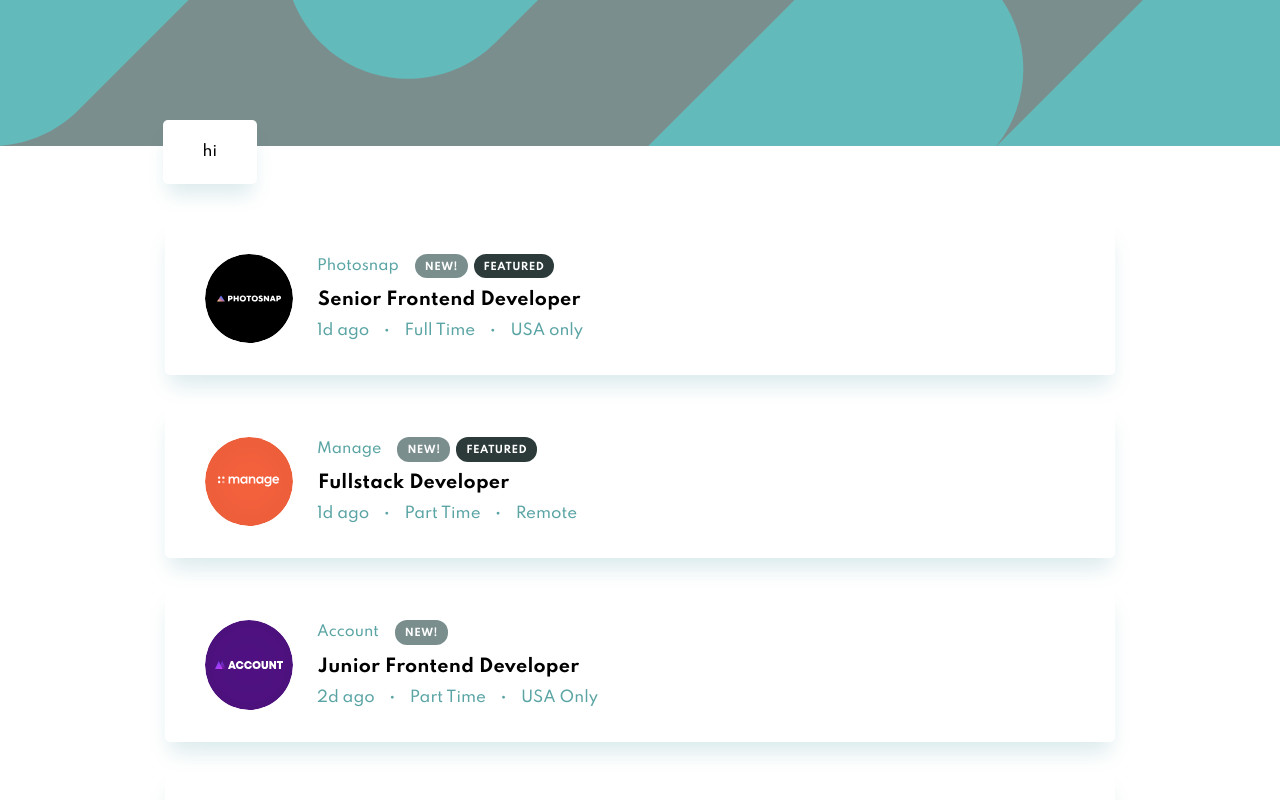
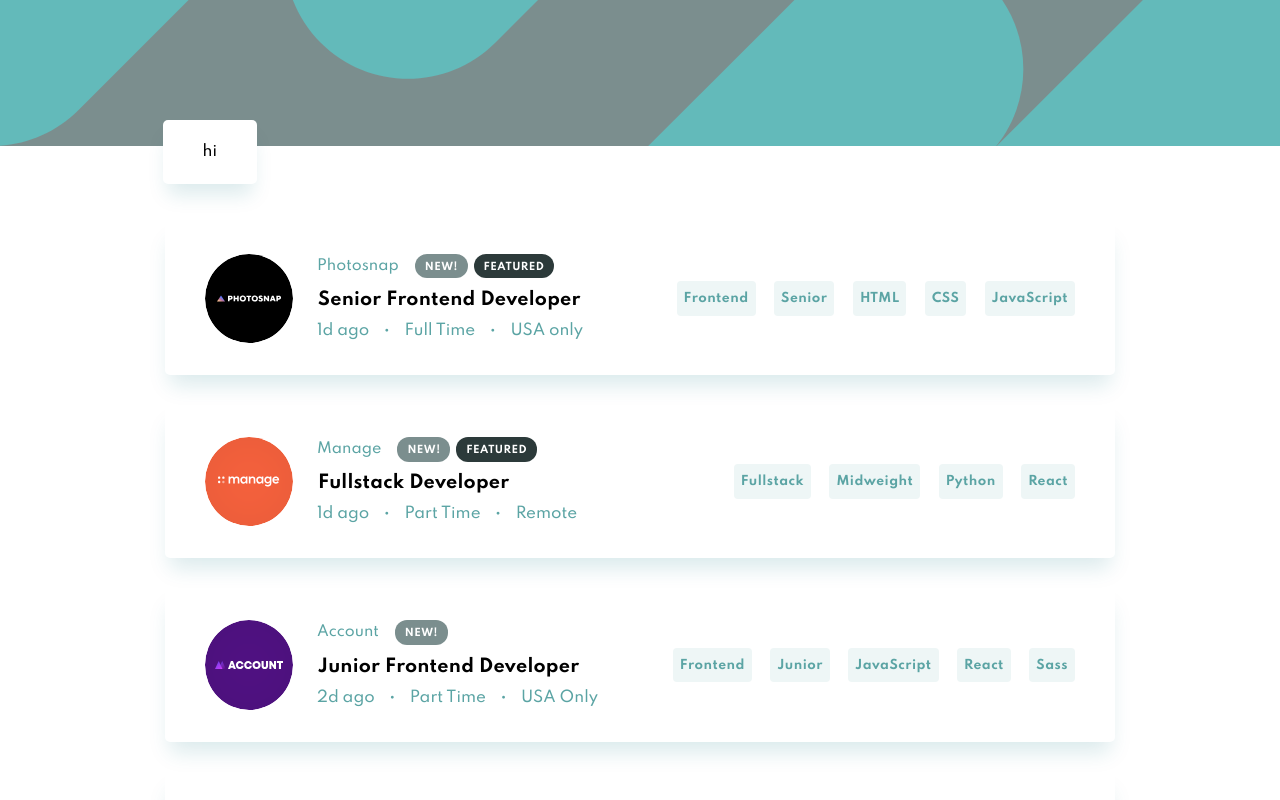
Before and after one commit to justAdevTV/job-listings-page, a Next.js app: page / in a window 1280 px wide. Shown: the top 800 px of the page. Built offline with nearby package versions, Linux system fonts and the light colour scheme.

Commit message:
Tags - Made filterable tag pixel perfect and added logic for building arr

```diff
--- a/components/JobCard/JobCard.js
+++ b/components/JobCard/JobCard.js
@@ -15,23 +15,25 @@ function JobCard({
   isNew,
   featured,
   position,
-  role,
-  level,
   postedAt,
   contract,
   location,
-  languages,
-  tools,
+  filterableTags,
+  onClick,
 }) {
-  // TODO: Write logic for generate tags
-  const generateTags = () => {
-    return [];
-  };
+  const generateTags = (filterableTags) =>
+    filterableTags.map((tagName) => (
+      <Tag key={tagName} onClick={onClick}>
+        {tagName}
+      </Tag>
+    ));
 
   return (
     <Card>
       <_JobCardContainer>
+        {/* First Section */}
         <_Logo src={logo} alt={`logo for ${company}`} />
+        {/* Middle Section */}
         <_InfoContainer>
           <h2>
             {company}
@@ -53,7 +55,8 @@ function JobCard({
             {location}
           </h4>
         </_InfoContainer>
-        <_Tags>{generateTags()}</_Tags>
+        {/* Last Section */}
+        <_Tags>{generateTags(filterableTags)}</_Tags>
       </_JobCardContainer>
     </Card>
   );
@@ -61,6 +64,7 @@ function JobCard({
 
 JobCard.defaultProps = {
   onClick: () => {},
+  filterableTags: [],
 };
 
 JobCard.propTypes = {
@@ -85,14 +89,6 @@ JobCard.propTypes = {
    */
   position: PropTypes.string.isRequired,
   /**
-   * ["Frontend", "Backend", "Fullstack"]
-   */
-  role: PropTypes.oneOf(["Frontend", "Backend", "Fullstack"]).isRequired,
-  /**
-   * ["Contract", "Full Time", "Part Time"]
-   */
-  level: PropTypes.oneOf(["Senior", "Midweight", "Junior"]).isRequired,
-  /**
    * Time since posting ex. 2d ago
    */
   postedAt: PropTypes.string.isRequired,
@@ -105,13 +101,9 @@ JobCard.propTypes = {
    */
   location: PropTypes.string.isRequired,
   /**
-   * Ex. Ruby, JS
+   * List of tags that can be used to filter results
    */
-  languages: PropTypes.array.isRequired,
-  /**
-   * Ex. React
-   */
-  tools: PropTypes.array.isRequired,
+  filterableTags: PropTypes.array.isRequired,
   /**
    * Uplifts ({tagName})
    */
--- a/components/JobCard/jobCard.styles.js
+++ b/components/JobCard/jobCard.styles.js
@@ -27,6 +27,7 @@ const _InfoContainer = styled.div`
       display: inline-block;
       margin-left: 1.6rem;
 
+      /* Round tags */
       & > div:first-child {
         margin-right: 2px;
       }
@@ -53,6 +54,14 @@ const _Spacer = styled.span`
   color: ${({ theme }) => theme.colors.primary};
 `;
 
-const _Tags = styled.div``;
+const _Tags = styled.div`
+  margin: auto 0;
+  margin-left: auto;
+
+  /* Round tags */
+  & > div:not(:last-child) {
+    margin-right: 1.85rem;
+  }
+`;
 
 export { _JobCardContainer, _Logo, _InfoContainer, _Spacer, _Tags };
--- a/components/JobsList/JobsList.js
+++ b/components/JobsList/JobsList.js
@@ -5,14 +5,26 @@ import { JobCard } from "../";
 function JobsList({ jobs, onClick }) {
   // Takes jobs prop and maps out to JobCards
   const generateJobsListCards = (jobs) =>
-    jobs.map((jobProps) => (
+    jobs.map((jobProps) => {
+      // Build array for tags that are searchable
+      // In this order [role, level, languages, tools]
+      let filterableTags = [];
+      filterableTags.push(jobProps.role);
+      filterableTags.push(jobProps.level);
+      filterableTags = filterableTags.concat(jobProps.languages);
+      filterableTags = filterableTags.concat(jobProps.tools);
+      // Remove empty entries
+      filterableTags = filterableTags.filter((value) => value.length > 0);
+      return (
         <JobCard
           {...jobProps}
+          filterableTags={filterableTags}
           key={jobProps.id}
           isNew={jobProps.new}
           onClick={onClick}
         />
-    ));
+      );
+    });
 
   return <_JobsList>{generateJobsListCards(jobs)}</_JobsList>;
 }
@@ -52,7 +64,7 @@ JobsList.propTypes = {
       /**
        * ["Frontend", "Backend", "Fullstack"]
        */
-      role: PropTypes.oneOf(["Frontend", "Backend", "Fullstack"]).isRequired,
+      role: PropTypes.string.isRequired,
       /**
        * ["Contract", "Full Time", "Part Time"]
        */
--- a/components/Tag/Tag.js
+++ b/components/Tag/Tag.js
@@ -1,11 +1,19 @@
 import { _Tag } from "./tag.styles";
 
-function Tag({ children, round, dark }) {
+function Tag({ children, round, dark, onClick }) {
   return (
-    <_Tag round={round} dark={dark}>
+    <_Tag
+      round={round}
+      dark={dark}
+      onClick={() => onClick({ tagName: children })}
+    >
       {children}
     </_Tag>
   );
 }
 
+Tag.defaultProps = {
+  onClick: () => {},
+};
+
 export default Tag;
--- a/components/Tag/tag.styles.js
+++ b/components/Tag/tag.styles.js
@@ -17,10 +17,10 @@ const _Tag = styled.div`
   border-radius: ${({ round }) => (round ? "1.2rem" : "4px")};
   color: ${({ round, theme }) =>
     round ? theme.colors.white : theme.colors.primary};
-  font-size: 0.7em;
+  font-size: ${({ round }) => (round ? "0.7em" : ".82em")};
   font-weight: 700;
-  padding: 0 1rem;
-  padding-top: 2px;
+  padding: ${({ round }) => (round ? "0 1rem" : ".7rem")};
+  padding-top: ${({ round }) => (round ? "2px" : ".8rem")};
   letter-spacing: 0.45px;
   background-color: ${({ round, theme, dark }) =>
     findBackgroundColor(round, theme.colors, dark)};
```
Lines whose indentation alone changed are shown as unchanged.
